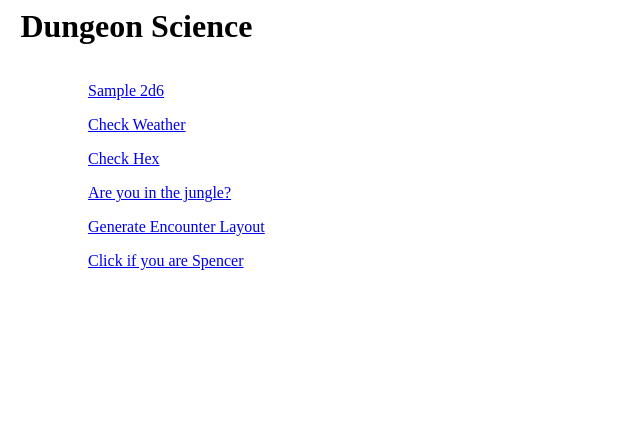
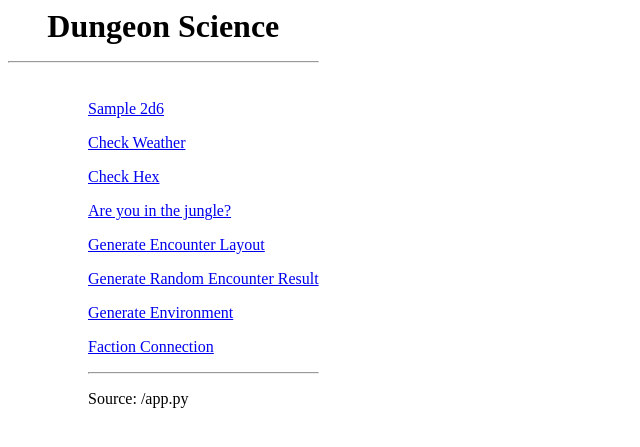
Before and after one commit to widderslainte/hex-flask, a Flask app: page / in a window 1280 px wide. Shown: the top 447 px of the page, without its empty margins (0-640 px from the left). Run offline with Flask 2, Linux system fonts and the light colour scheme.

Commit message:
cleanup old structure, add random encounters, wip factions

```diff
--- a/app/app.py
+++ b/app.py
@@ -1,8 +1,13 @@
 from flask import Flask, render_template
 import random
+
 from encounter import *
+from environment import *
+from random_encounters import *
+from factions import *
 
 app = Flask(__name__)
+source = '/app.py'
 
 # Load the configuration from the instance folder
 # app.config.from_pyfile('config.py')
@@ -38,7 +43,7 @@ def encounterdie():
 
 @app.route('/')
 def hello_world():
-    return render_template('index.html', message="Dungeon Science")
+    return render_template('index.html', message="Dungeon Science", source=source)
 
 @app.route('/2d6')
 def sample_2d6():
@@ -65,16 +70,39 @@ def hexday():
 
 @app.route('/encounter/')
 def encounter_generation():
-    section = 'Encounter Layout'
+    section = 'Encounter Scene Layout'
     visibility = check_visibility()
-    # print(check_elevation())
     elevation = check_elevation()
-    # print(check_cover())
     cover = check_cover()
-    # print(check_distance())
     distance = check_distance()
-    # print(check_motivation())
     motivation = check_motivation()
-    # print(check_reaction())
     reaction = check_reaction()
     return render_template('encounter.html', title=section, section=section, elevation=elevation, visibility=visibility, cover=cover, distance=distance, motivation=motivation, reaction=reaction)
+
+@app.route('/environment/')
+def enviroment_generation():
+    section = 'Environment Generation'
+    temp = check_temperature()
+    weather = check_weather()
+    odors = check_odors()
+    return render_template('environment.html', title=section, section=section, item1=temp, item2=weather, item3=odors)
+
+@app.route('/check')
+def check():
+    section = "Check for Random Encounters"
+    explored = check_explored()
+    unexplored = check_unexplored()
+    obstacle = check_obstacle()
+    encounter_time = check_encounter_time()
+    wander_activity = check_wander_activity()
+    return render_template('generic5.html', title=section, section=section, item1=explored, item2=unexplored, item3=obstacle, item4=encounter_time, item5=wander_activity)
+
+@app.route('/factions')
+def faction_connection():
+    section = "Faction Connection"
+    faction = check_faction()
+    item2 = ""
+    item3 = ""
+    item4 = ""
+    item5 = ""
+    return render_template('generic5.html', title=section, section=section, item1=faction, item2=item2, item3=item3, item4=item4, item5=item5)
--- a/app/environment.py
+++ b/environment.py
@@ -90,7 +90,3 @@ def check_odors():
         return 'Odors:  Floral and sickly sweet, (roll was: ' + str(rolls) + ')'
     else:
         return 'Odors:  Very foul, (roll was: ' + str(rolls) + ')'
-
-print(check_temperature())
-print(check_weather())
-print(check_odors())
--- /dev/null
+++ b/factions.py
@@ -0,0 +1,6 @@
+import random
+from dice import *
+
+def check_faction():
+    array_faction = [ "0:...", "mindat", "heteri", "pirates", "lizardfolk", "mad tree god", "bugs", "centipede god", "chaos", "anteater alien", "jellyfish alien" ]
+    return 'Faction Connection: ' + array_faction[roll1d10()]
--- a/app/__init__.py
+++ b/oldapp/old__init__.py
@@ -3,3 +3,4 @@ from flask import Flask
 app = Flask(__name__)
 
 from app import routes
+# from app import app
--- a/app/templates/index.html
+++ b/templates/index.html
@@ -1,7 +1,7 @@
 <html>
    <body>
  <div class="container" style="width: max-content;">
-   <h1 style="text-align: center;">  {{ message }}  </h1>
+   <h1 style="text-align: center;">  {{ message }} <hr> </h1>
  <figure style="float:left;"
      <a title="Roller"></a>
  </figure>
@@ -11,7 +11,14 @@
    <p><a href="/hex">Check Hex</a></p>
    <p><a href="/jungle">Are you in the jungle?</a></p>
    <p><a href="/encounter">Generate Encounter Layout</a></p>
-   <p><a href='/spencer'>Click if you are Spencer</a>
+   <p><a href="/check">Generate Random Encounter Result</a></p>
+   <p><a href="/environment">Generate Environment</a></p>
+   <p><a href="/factions">Faction Connection</a></p>
+
+   <!-- <p><a href='/spencer'>Click if you are Spencer</a> -->
+   <hr>
+   <p>Source: {{ source }}</p>
+
  </div>
  </div>
 </body>
```
Also changed, not shown: app/dice.py (deleted, +0 -7 lines), dice.py (added, +19 -0 lines), monsters_jungle.py (renamed from app/monsters_jungle.py, +4 -40 lines), oldapp/old-routes.py (renamed from app/routes.py, +3 -5 lines), random_encounters.py (added, +33 -0 lines), templates/environment.html (added, +13 -0 lines), templates/generic5.html (added, +15 -0 lines), encounter.py (renamed from app/encounter.py), oldapp/oldhex-flask.py (renamed from hex-flask.py), requirements.txt (renamed from app/requirements.txt), templates/base.html (renamed from app/templates/base.html), templates/encounter.html (renamed from app/templates/encounter.html), templates/generic.html (renamed from app/templates/generic.html), templates/roll.html (renamed from app/templates/roll.html).
